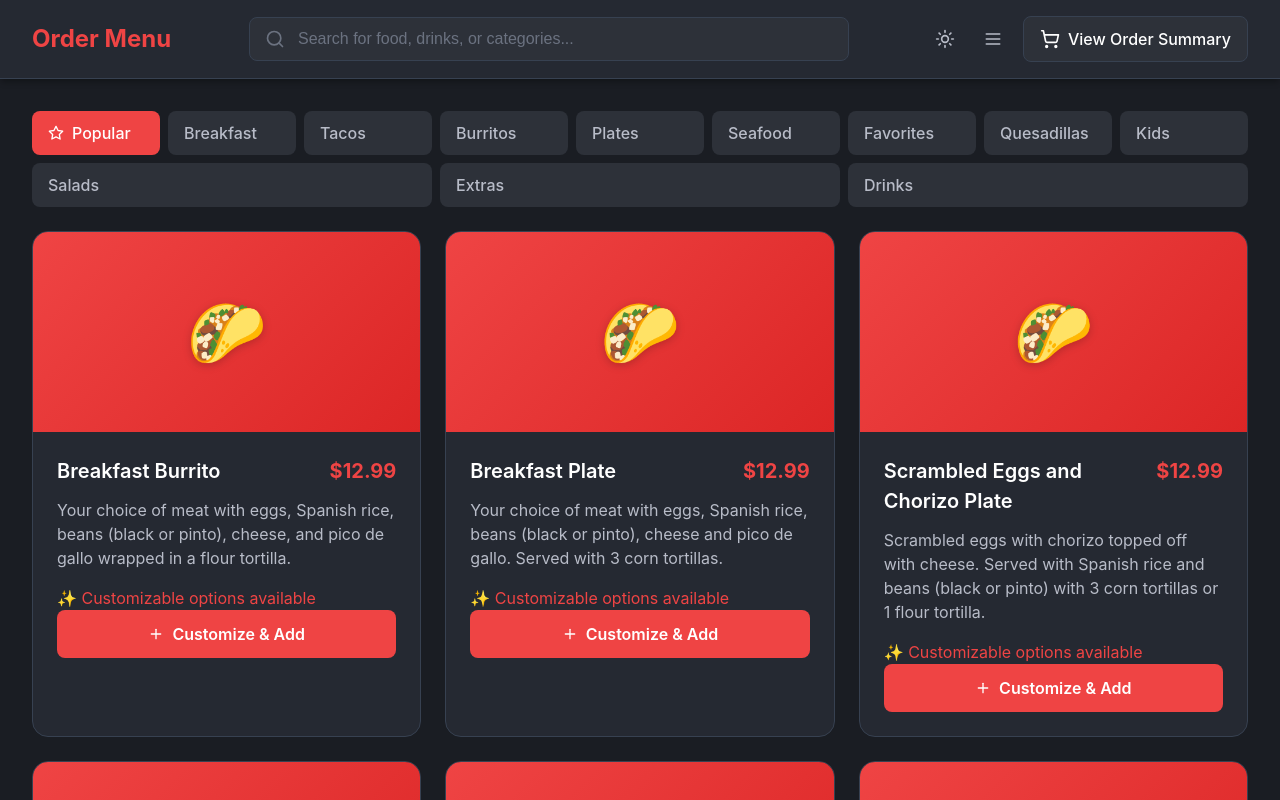
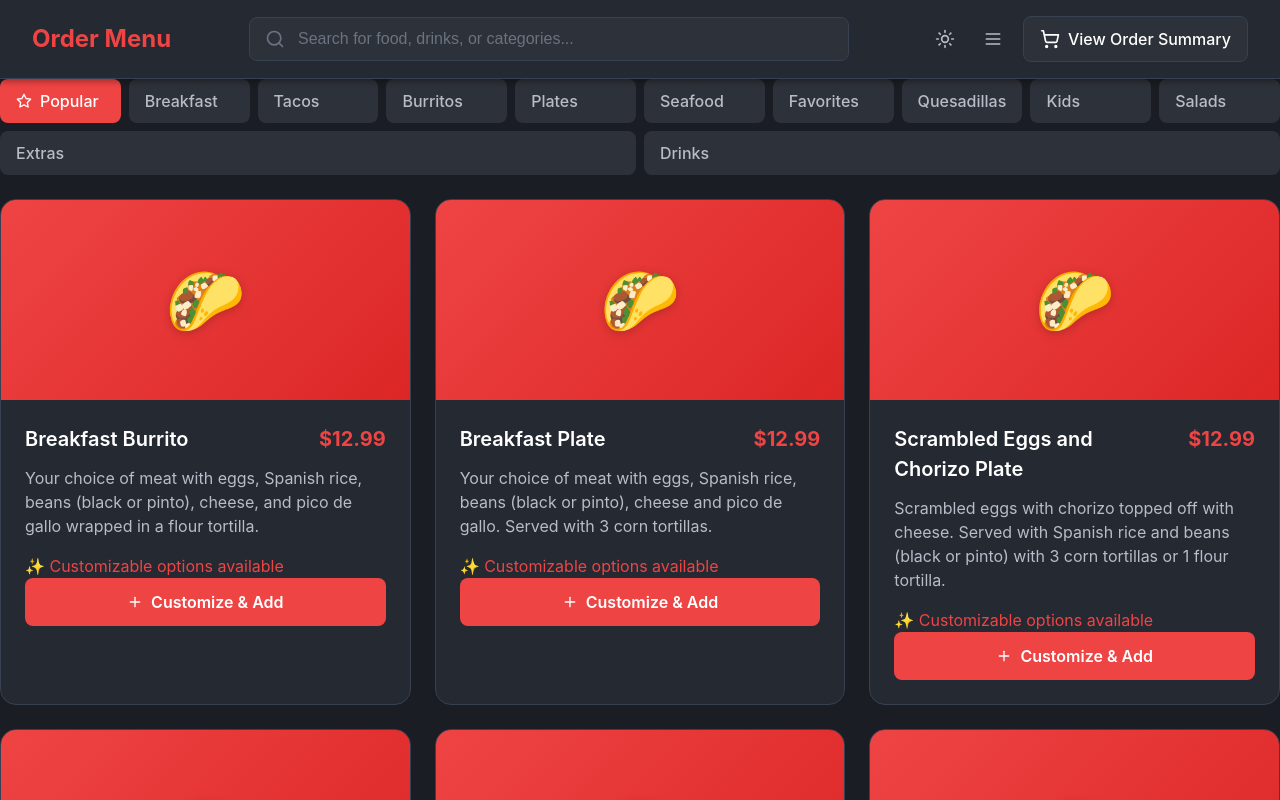
Before and after one commit to Randymor10/POS-tablet, a React (Vite) app: page / in a window 1280 px wide. Shown: the top 800 px of the page. Built offline with nearby package versions, Linux system fonts and the light colour scheme.

Commit message:
Fix page width constraints to use full viewport

```diff
--- a/src/pages/CheckoutPage.tsx
+++ b/src/pages/CheckoutPage.tsx
@@ -121,7 +121,7 @@ const CheckoutPage: React.FC = () => {
       showBackButton={true}
       onBackClick={handleBackToMenu}
     >
-      <div className="w-full">
+      <div className="w-full px-4">
         <div className="flex items-center gap-4 mb-6">
           <div className="px-3 py-1 rounded-full text-sm font-medium" style={{
             backgroundColor: 'rgba(34, 197, 94, 0.1)',
--- a/src/pages/EmployeeManagementPage.tsx
+++ b/src/pages/EmployeeManagementPage.tsx
@@ -307,7 +307,7 @@ const EmployeeManagementPage: React.FC = () => {
 
   return (
     <PageLayout pageTitle="Employee Management" showBackButton={true}>
-      <div className="w-full">
+      <div className="w-full px-4">
 
         {/* Filter Buttons */}
         <div className="flex gap-2 mb-6">
--- a/src/pages/InventoryTrackingPage.tsx
+++ b/src/pages/InventoryTrackingPage.tsx
@@ -230,7 +230,7 @@ const InventoryTrackingPage: React.FC = () => {
 
   return (
     <PageLayout pageTitle="Daily Inventory Usage" showBackButton={true}>
-      <div className="w-full">
+      <div className="w-full px-4">
         <div className="flex items-center gap-4 mb-6">
           <div className="px-3 py-1 rounded-full text-sm" style={{
             backgroundColor: 'rgba(239, 68, 68, 0.1)',
--- a/src/pages/OrderConfirmationPage.tsx
+++ b/src/pages/OrderConfirmationPage.tsx
@@ -42,7 +42,7 @@ const OrderConfirmationPage: React.FC = () => {
       showBackButton={true}
       onBackClick={handleNewOrder}
     >
-      <div className="w-full">
+      <div className="w-full px-4">
 
         {/* Success Message */}
         <div className="text-center mb-8">
--- a/src/pages/SalesTrackingPage.tsx
+++ b/src/pages/SalesTrackingPage.tsx
@@ -54,7 +54,7 @@ const SalesTrackingPage: React.FC = () => {
 
   return (
     <PageLayout pageTitle="Sales Tracking" showBackButton={true}>
-      <div className="w-full">
+      <div className="w-full px-4">
         <div className="flex items-center gap-4 mb-6">
           <div className="px-3 py-1 rounded-full text-sm" style={{
             backgroundColor: 'rgba(239, 68, 68, 0.1)',
--- a/src/pages/SystemSettingsPage.tsx
+++ b/src/pages/SystemSettingsPage.tsx
@@ -46,7 +46,7 @@ const SystemSettingsPage: React.FC = () => {
 
   return (
     <PageLayout pageTitle="System Settings" showBackButton={true}>
-      <div className="w-full">
+      <div className="w-full px-4">
 
         <div className="rounded-lg shadow overflow-hidden" style={{
           backgroundColor: 'var(--bg-secondary)',
--- a/src/styles/modern-pos.css
+++ b/src/styles/modern-pos.css
@@ -445,9 +445,7 @@ body.no-scroll {
 /* Main Content */
 .main-content {
   flex: 1;
-  padding: 2rem;
-  max-width: 1400px;
-  margin: 0 auto;
+  padding: 0;
   width: 100%;
 }
 
```
